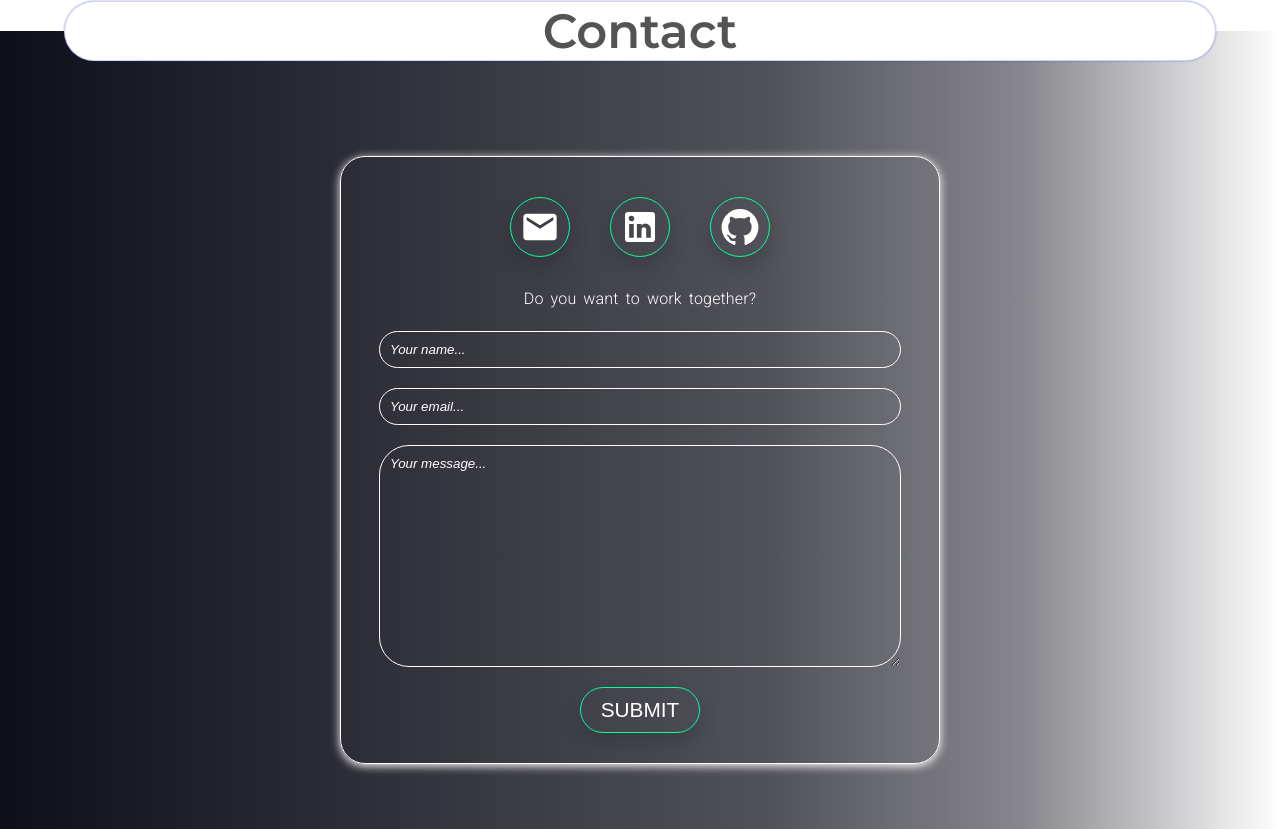
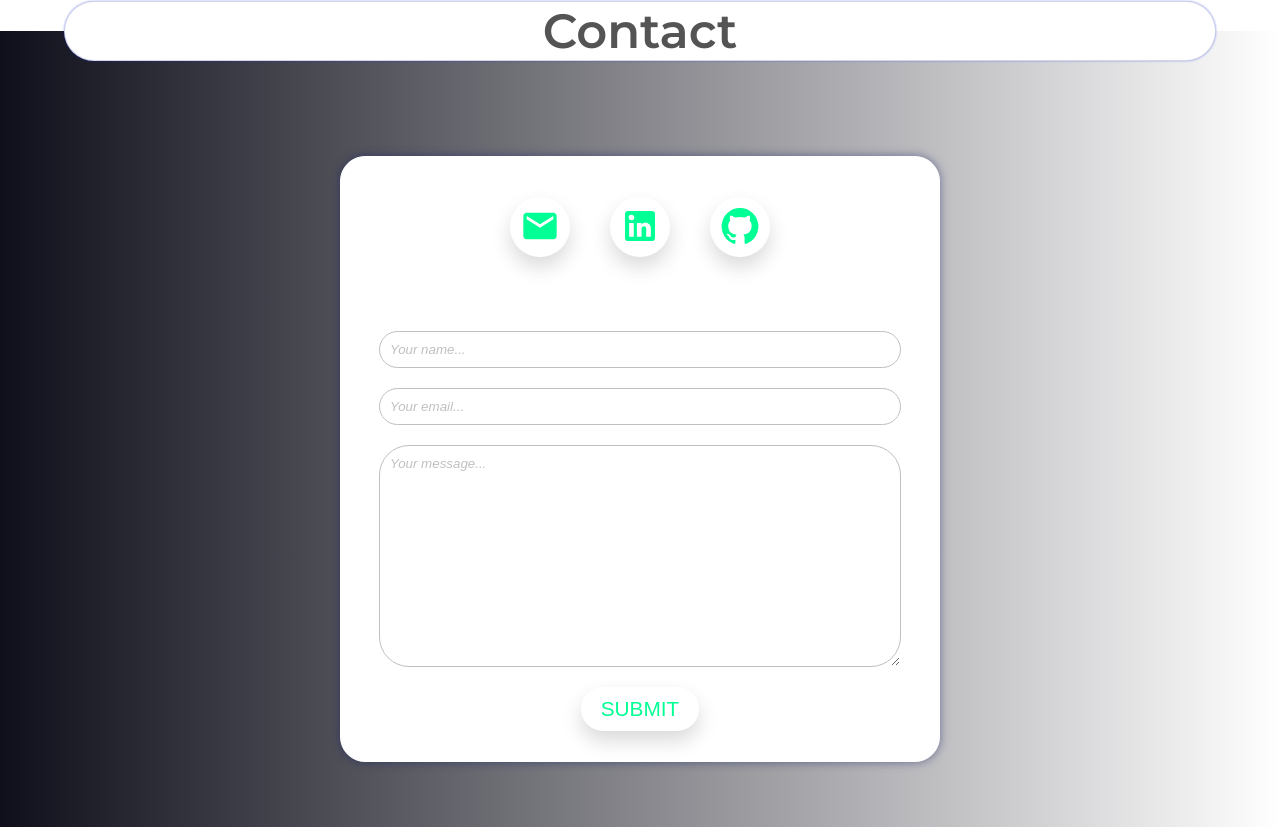
Before and after one commit to manuel12/personal-portfolio-page, a React (Create React App) app in the folder react-portfolio/: page / in a window 1280 px wide. Shown: the part 2749-3578 px from the top of the page. Built offline with nearby package versions, Linux system fonts and the light colour scheme.

Commit message:
Updated background gradient.
Made contact card background white, updated it's box
shadow.

Updated icon container border and background color.

Updated input border color and place holder color.

Updated submit button colors.

```diff
--- a/react-portfolio/src/components/Contact/darkStyles.css
+++ b/react-portfolio/src/components/Contact/darkStyles.css
@@ -4,18 +4,18 @@
   background: linear-gradient(
     90deg,
     rgba(15, 15, 27, 1) 0%,
-    rgba(81, 81, 89, 1) 60%,
-    rgba(135, 135, 141, 1) 80%,
     rgba(255, 255, 255, 1) 100%
   );
 }
 
 .contact-card {
-  background-color: transparent;
+  /* background-color: transparent; */
+  background-color: #fff;
   /* border: 1px solid #00ff94; */
   border: 1px solid #fff;
   /* box-shadow: 0px 4px 10px #00ff94; */
-  box-shadow: 0px 2px 10px #fff;
+  /* box-shadow: 0px 2px 10px #fff; */
+  box-shadow: 0px 0px 10px #14205f80;
 }
 
 .contact-heading,
@@ -24,42 +24,45 @@
 }
 
 .icon-container {
+  border: none;
   background-color: transparent;
-  border: 1px solid #00ff94;
 }
 
 .icon-container:hover {
+  border: none;
   background-color: #00ff94 !important;
-  border: 1px solid #00ff94 !important;
 }
 
 .icon-container > svg {
-  /* color: #00ff94; */
-  color: #fff;
+  color: #00ff94;
 }
 
 .icon-container:hover.icon-container > svg {
-  color: #0f0f1b;
+  color: white;
 }
 
 input,
 textarea {
   /* border: 1px solid #00ff94; */
-  border: 1px solid #fff;
+  border: 1px solid silver;
 }
 
 ::placeholder {
-  color: white;
+  /* color: white; */
+  color: silver;
 }
 
 .submit-btn {
+  border: none;
   background-color: transparent;
-  border: 1px solid #00ff94;
-  color: white;
-  transition: all 1.25s ease-in-out;
+  /* border: 1px solid #00ff94; */
+  /* color: white; */
+  color: #00ff94;
+  transition: all 0.5s ease-in-out !important;
 }
 
 .submit-btn:hover {
+  border: none;
   background-color: #00ff94;
-  color: black;
+  color: white;
 }
```
